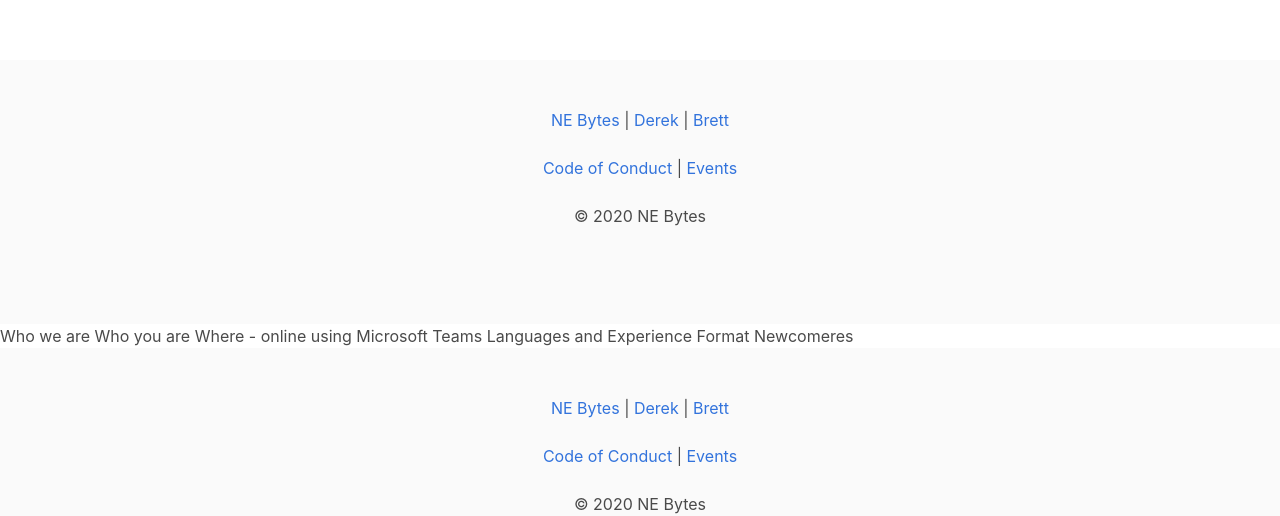
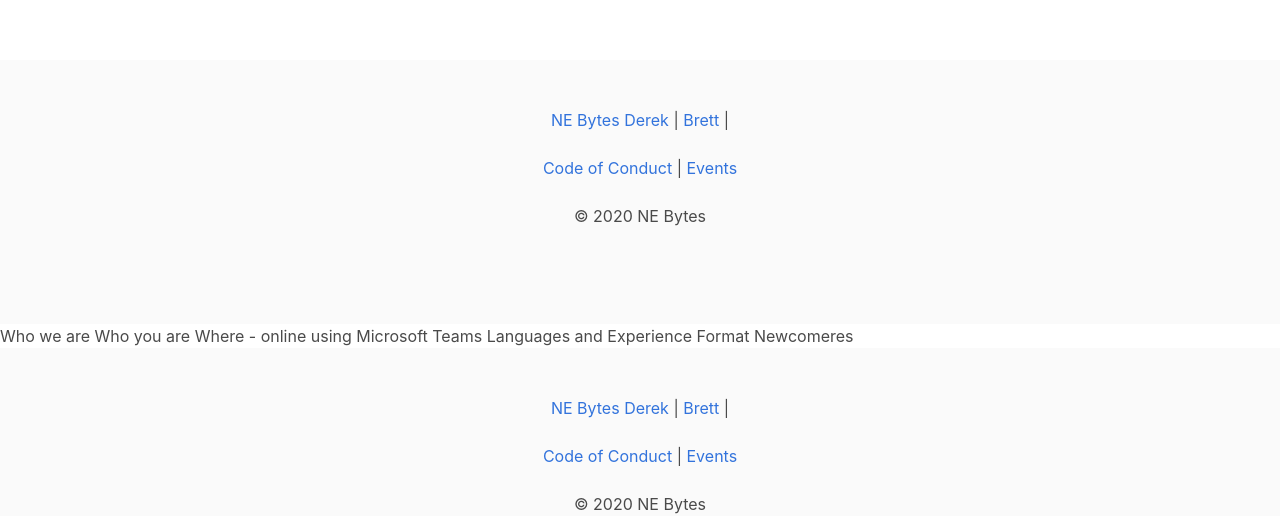
Before and after one commit to ne-bytes/ne-bytes.github.io, a Jekyll site: the page built from index.html, in a window 1280 px wide. Shown: the part 273-789 px from the top of the page. Built offline with Jekyll 4.4.1, drawn with Linux system fonts in a browser that asks for light colours; the list of posts is cut into pages by our own code.

Commit message:
Update organizer-links.html

```diff
--- a/_includes/organizer-links.html
+++ b/_includes/organizer-links.html
@@ -1,3 +1,8 @@
 <div id="organizer-links" class="content has-text-centered">
-  <a href="{{ site.data.meta.twitter }}">NE Bytes</a> | <a href="https://twitter.com/deejaygraham">Derek</a> | <a href="https://twitter.com/BrettMiller_IT">Brett</a>
+  <a href="{{ site.data.meta.twitter }}">NE Bytes</a>
+  {% for admin in site.data.organizers %}
+    <a href="{{ admin.twitter }}">
+      {{ admin.name }}
+    </a> |
+{% endfor %}
 </div>
```
